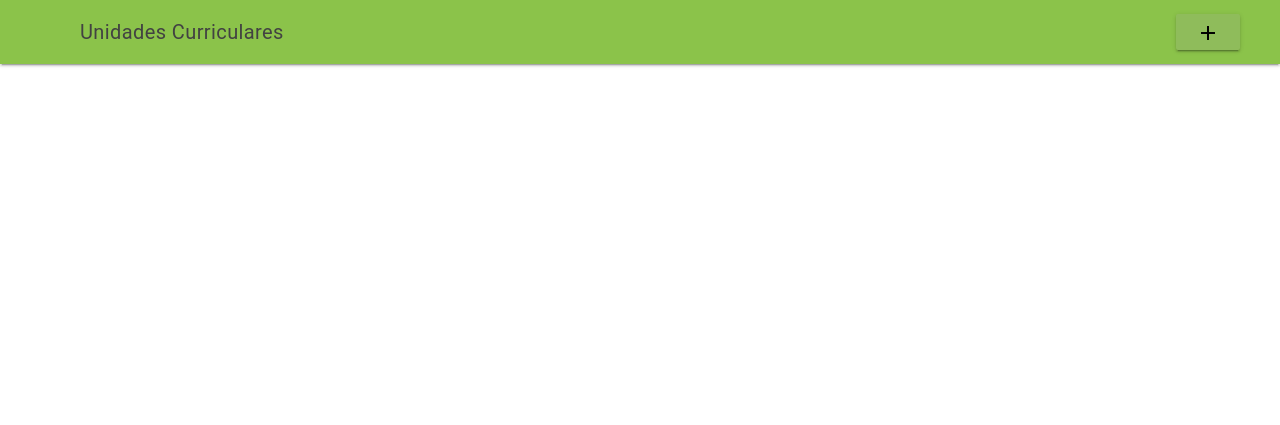
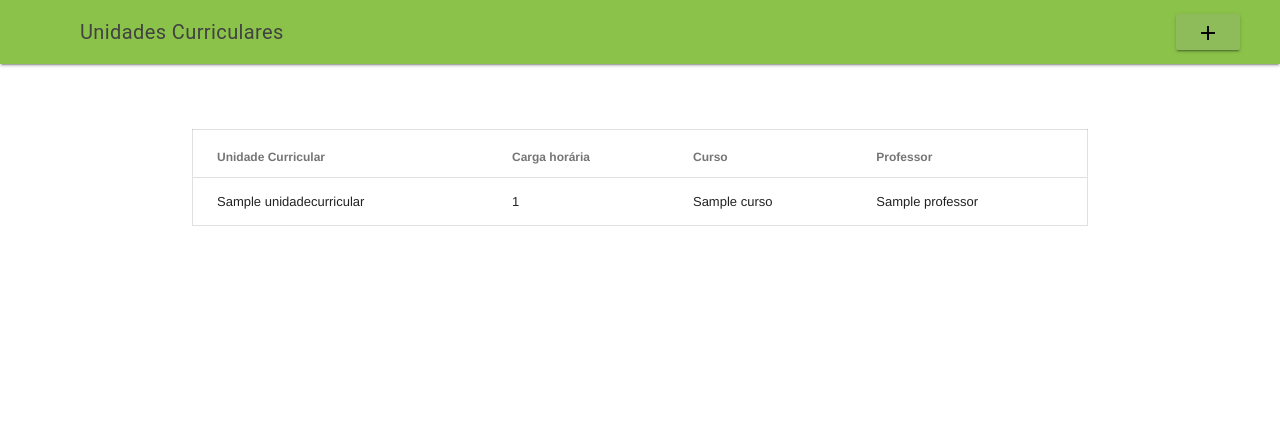
Before and after one commit to diegorwc/projeto_ppi_2, a Django app: page /timetable/unidades_curriculares in a window 1280 px wide. Shown: the top 425 px of the page. Run offline with Django 3.2, Linux system fonts and the light colour scheme; tables that the repository leaves empty hold one stand-in row (values such as "Sample post").

Commit message:
criacao table para mostrar dados das unidades curriculares

```diff
--- a/PPI2/timetable/forms.py
+++ b/PPI2/timetable/forms.py
@@ -30,8 +30,10 @@ class FormUnidadeCurricular(forms.ModelForm):
             'carga_horaria': TextInput(attrs={'class': 'mdl-textfield__input'}),
             'sala': TextInput(attrs={'class': 'mdl-textfield__input'}),
             'modulo': TextInput(attrs={'class': 'mdl-textfield__input'}),
-            'horario_de_inicio': TimeInput(),
-            'horario_de_termino': TimeInput(),
+            'horario_de_inicio': TimeInput(attrs={'class': 'mdl-textfield__input',
+            'type': 'time'}),
+            'horario_de_termino': TimeInput(attrs={'class': 'mdl-textfield__input',
+            'type': 'time'}),
             'professor': Select(attrs={'class': 'mdl-textfield__input'}),
             'curso': Select(attrs={'class': 'mdl-textfield__input'}),
         }
--- a/PPI2/timetable/static/css/timetable.css
+++ b/PPI2/timetable/static/css/timetable.css
@@ -89,3 +89,9 @@
   margin: auto;
   margin-top: 2em;
 }
+
+.mdl-data-table {
+  margin: auto;
+  margin-top: 5em;
+  width: 70%;
+}
--- a/PPI2/timetable/templates/timetable/unidades_curriculares.html
+++ b/PPI2/timetable/templates/timetable/unidades_curriculares.html
@@ -8,6 +8,29 @@
   mdl-js-ripple-effect mdl-button--raised">
     <i class="material-icons">add</i>
   </button>
+{% endblock %}
+
+{% block conteudo %}
+  <table class="mdl-data-table mdl-js-data-table">
+    <thead>
+      <tr>
+        <th class="mdl-data-table__cell--non-numeric">Unidade Curricular</th>
+        <th class="mdl-data-table__cell--non-numeric">Carga horária</th>
+        <th class="mdl-data-table__cell--non-numeric">Curso</th>
+        <th class="mdl-data-table__cell--non-numeric">Professor</th>
+      </tr>
+    </thead>
+    <tbody>
+      {% for unidade_curricular in lista_unidades_curriculares %}
+      <tr>
+        <td class="mdl-data-table__cell--non-numeric">{{ unidade_curricular.nome }}</td>
+        <td class="mdl-data-table__cell--non-numeric">{{ unidade_curricular.carga_horaria }}</td>
+        <td class="mdl-data-table__cell--non-numeric">{{ unidade_curricular.curso }}</td>
+        <td class="mdl-data-table__cell--non-numeric">{{ unidade_curricular.professor }}</td>
+      </tr>
+      {% endfor %}
+    </tbody>
+  </table>
 {% endblock %}
 
 {% block form %}
@@ -62,12 +85,14 @@
         <label class="mdl-textfield__label" for="{{ form.horario_de_inicio.name }}">
           Horário de início
         </label>
+        <br />
         {{ form.horario_de_inicio }}
       </div>
       <div class="mdl-textfield mdl-js-textfield">
         <label class="mdl-textfield__label" for="{{ form.horario_de_termino.name }}">
           Horário de término
         </label>
+        <br />
         {{ form.horario_de_termino }}
       </div>
       <button class="mdl-button mdl-js-button mdl-button--raised
--- a/PPI2/timetable/views.py
+++ b/PPI2/timetable/views.py
@@ -1,6 +1,6 @@
 from django.shortcuts import render, redirect
 from .forms import FormCurso, FormUnidadeCurricular
-from .models import Curso, Professor
+from .models import Curso, Professor, UnidadeCurricular
 from django.http import HttpResponseRedirect
 
 # Create your views here.
@@ -24,6 +24,7 @@ def cursos(request):
     )
 
 def unidades_curriculares(request):
+    lista_unidades_curriculares = UnidadeCurricular.objects.all()
     if request.method == 'POST':
         form = FormUnidadeCurricular(request.POST)
         if form.is_valid():
@@ -34,5 +35,6 @@ def unidades_curriculares(request):
     else:
         form = FormUnidadeCurricular()
     return render(
-        request, 'timetable/unidades_curriculares.html', {'form': form}
+        request, 'timetable/unidades_curriculares.html', {'form': form,
+        'lista_unidades_curriculares': lista_unidades_curriculares}
     )
```
Also changed, not shown: 2 other files.
